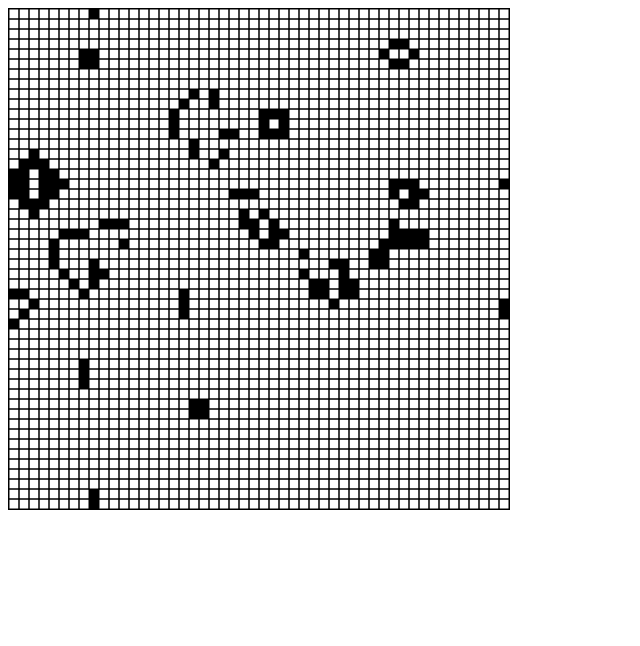
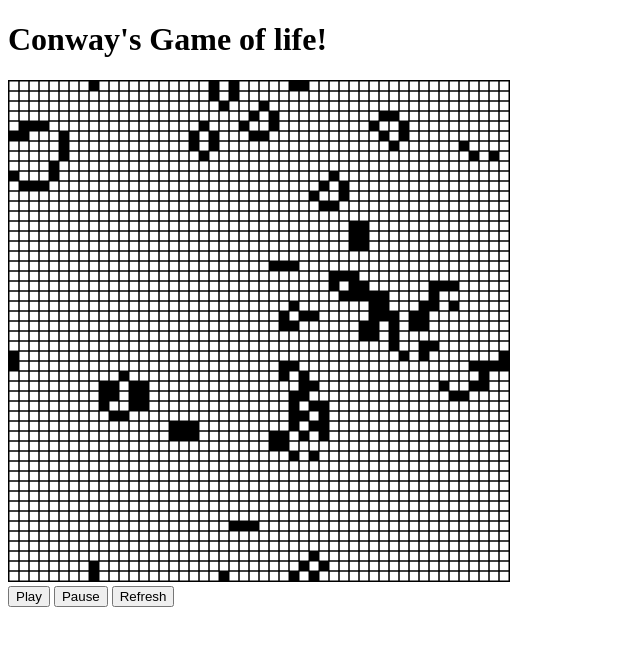
Before and after one commit to SuperSpudDude/conways-game-of-life, a website built with webpack: page index.html in a window 1280 px wide. Shown: the whole page, without its empty margins (0-640 px from the left). Built offline with nearby package versions, Linux system fonts and the light colour scheme.

Commit message:
added buttons with basic play/pause/reset functionality

```diff
--- a/index.html
+++ b/index.html
@@ -4,7 +4,17 @@
         <script src="dist/main.js"></script>
     </head>
     <body>
-        <canvas id="myCanvas" width="500" height="500" style="border:1px solid #000000;"></canvas>
+        <div class="title">
+            <h1>Conway's Game of life!</h1>
+        </div>
+        <div class="canvas">
+            <canvas id="myCanvas" width="500" height="500" style="border:1px solid #000000;"></canvas>
+        </div>
+        <div class="buttons">
+            <button id="btnPlay">Play</button>
+            <button id="btnPause">Pause</button>
+            <button id="btnRefresh">Refresh</button>
+        </div>
         <script src="dist/main.js"></script>
     </body>
 </html>
--- a/src/index.js
+++ b/src/index.js
@@ -2,11 +2,14 @@ const height = 500, width = 500;
 const cellPerRow = 50;
 const rows = cellPerRow, cols = cellPerRow;
 const cellSize = height/cellPerRow;
+var isPaused = false;
 
 function generation(ctx, grid){
-    ctx.clearRect(0,0,width,height);
-    draw(ctx, grid);
-    grid = nextGeneration(grid);
+    if(!isPaused){
+        ctx.clearRect(0,0,width,height);
+        draw(ctx, grid);
+        grid = nextGeneration(grid);
+    }
     requestAnimationFrame(() => generation(ctx, grid));
 }
 
@@ -67,11 +70,24 @@ function draw(ctx, grid){
     }
 }
 
+function play(){ isPaused = false;}
+
+function pause(){ isPaused = true; }
+
+function refresh(ctx){
+    generation(ctx, getGrid());
+}
 
 
 window.onload = () =>{
+    // set up page elements
     const c = document.getElementById("myCanvas");
     const ctx = c.getContext("2d");
+    document.getElementById("btnPlay").onclick = function(){ play()};
+    document.getElementById("btnPause").onclick = function(){ pause()};
+    document.getElementById("btnRefresh").onclick = function(){ refresh(ctx)};
+
+    // initialise grid
     const grid = getGrid();
     draw(ctx, grid);
     generation(ctx, grid);
```
